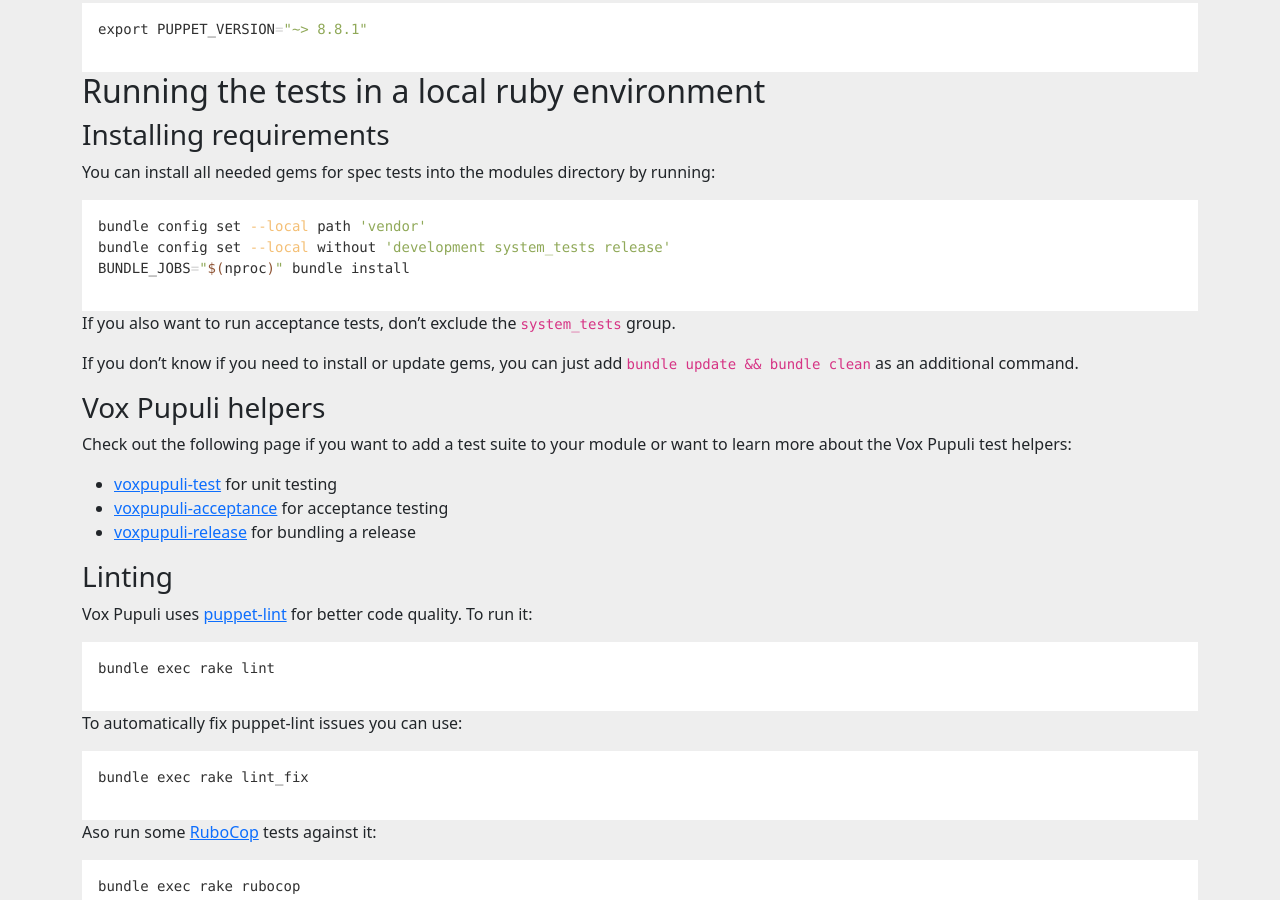
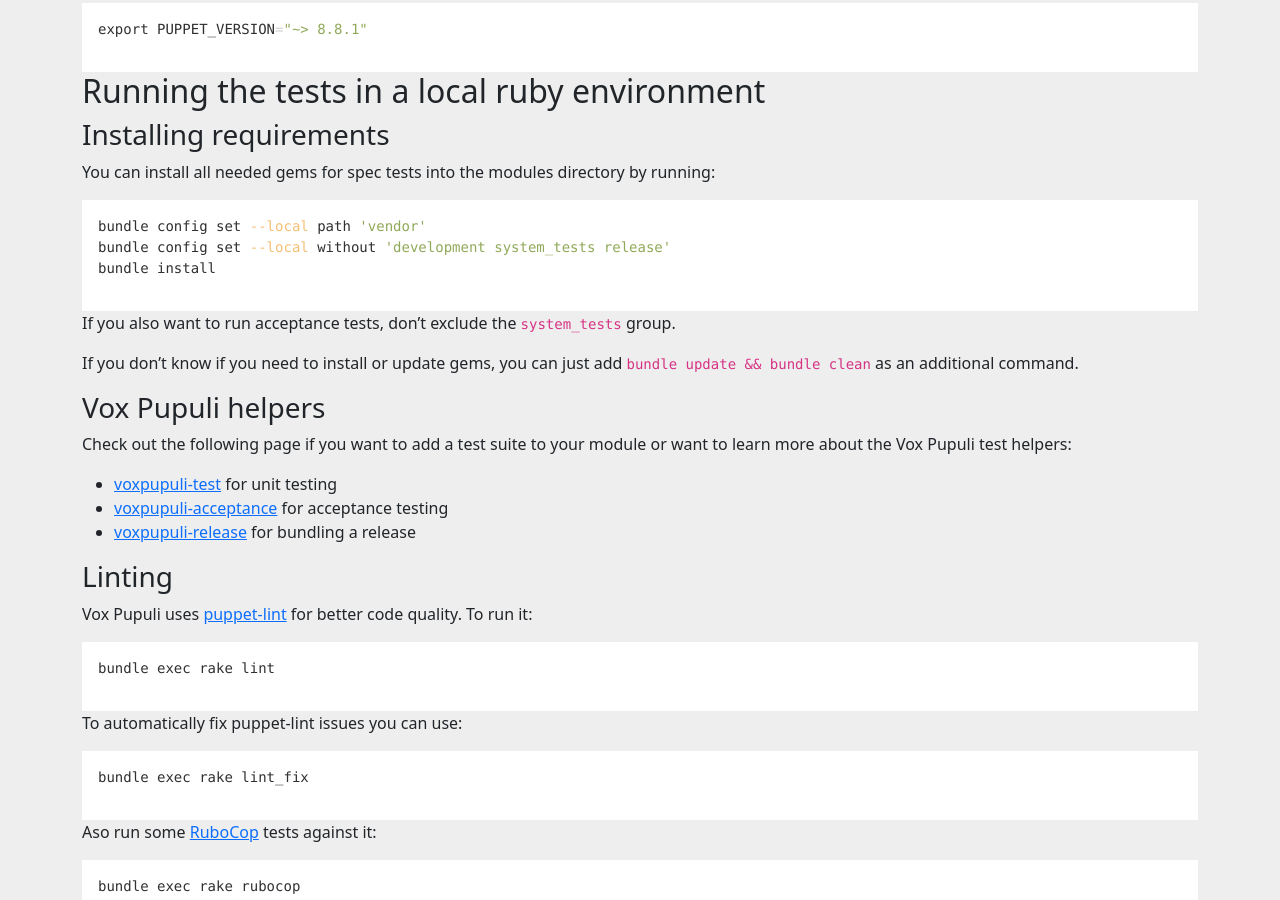
Before and after one commit to voxpupuli/voxpupuli.github.io, a Jekyll site: the page built from _docs/how_to_run_tests.md, in a window 1280 px wide and 900 px high, scrolled down 664 px. Built offline with Jekyll 4.4.1, drawn with Linux system fonts in a browser that asks for light colours; nearby versions of some CDN libraries.

Commit message:
Stop recommending BUNDLE_JOBS=nproc
This is default behavior since Bundler 2.2 which Ruby 3.0 started
shipping.

````diff
--- a/_docs/how_to_run_tests.md
+++ b/_docs/how_to_run_tests.md
@@ -38,7 +38,7 @@
 ```shell
 bundle config set --local path 'vendor'
 bundle config set --local without 'development system_tests release'
-BUNDLE_JOBS="$(nproc)" bundle install
+bundle install
 ```
 If you also want to run acceptance tests, don't exclude the `system_tests` group.
 
````
